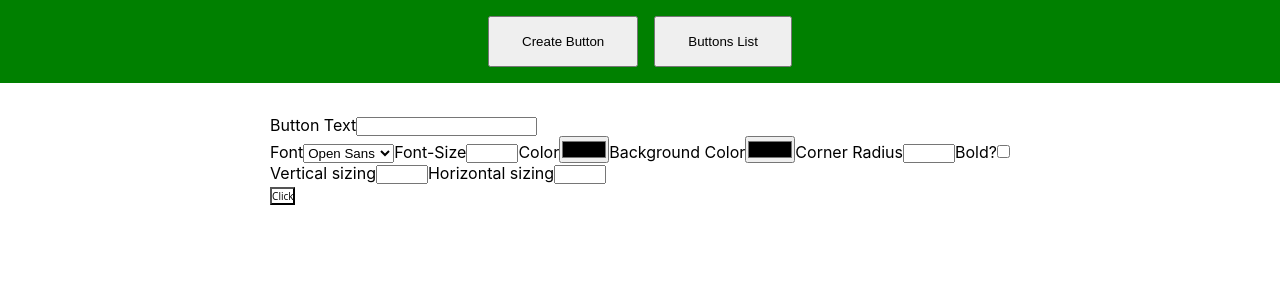
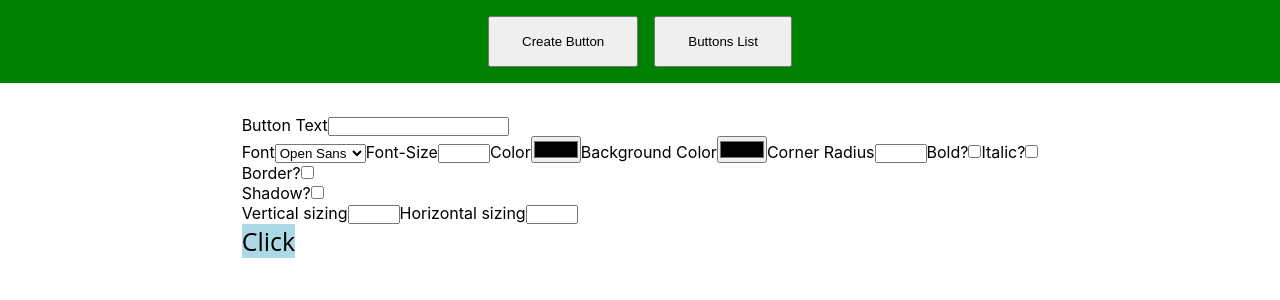
Before and after one commit to Antonimason/Crazy-buttons, a React (Create React App) app: page / in a window 1280 px wide. Shown: the top 300 px of the page. Built offline with nearby package versions, Linux system fonts and the light colour scheme.

Commit message:
bold,italic,border,shadowe have been added

```diff
--- a/src/Layouts/BuildButton.jsx
+++ b/src/Layouts/BuildButton.jsx
@@ -1,6 +1,6 @@
 import React from 'react';
 import { useSelector, useDispatch } from 'react-redux';
-import { pYValue, pXValue, nameButton,fontsize,fontfamily,fontcolor,bgcolor,rad,isBold } from '../Redux/builtButton'
+import { pYValue, pXValue, nameButton,fontsize,fontfamily,fontcolor,bgcolor,rad,isBold,isItalic,isBorder,borderColor,borderSize } from '../Redux/builtButton'
 function BuildButton () {
 
     const dispatch = useDispatch();
@@ -20,11 +20,36 @@ function BuildButton () {
                     <option value="Monospace">Monospace</option>
                 </select></label>
 
-                <label>Font-Size<input name="fontsize" type="number" min='10' max='50' onChange={(e) =>{dispatch(fontsize(e.target.value))}}/></label>
+                <label>Font-Size<input name="fontsize" type="number" min='25' max='60' onChange={(e) =>{dispatch(fontsize(e.target.value))}}/></label>
                 <label>Color<input type="color" onChange={(e)=>{dispatch(fontcolor(e.target.value))}}/></label>
                 <label>Background Color<input type="color" onChange={(e)=>{dispatch(bgcolor(e.target.value))}}/></label>
                 <label>Corner Radius<input type="number" min="0" max="50" onChange={(e)=>{dispatch(rad(e.target.value))}}/></label>
-                <label>Bold?<input type="checkbox" onChange={(e)=>{dispatch(fontcolor(e.target.value))}}/></label>
+                <label>Bold?<input type="checkbox" onChange={(e)=>{e.target.checked ? dispatch(isBold(true)) : dispatch(isBold(false))}}/></label>
+                <label>Italic?<input type="checkbox" onChange={(e)=>{e.target.checked ? dispatch(isItalic(true)) : dispatch(isItalic(false))}}/></label>
+                <div>
+                    <label>Border?<input type="checkbox" onChange={(e)=>{e.target.checked ? dispatch(isBorder(true)) : dispatch(isBorder(false))}}/></label>
+                    <div style={list.onOffBorder ? {display: "flex"} : {display:"none"}}>
+                        <label>Border Color<input type="color" onChange={(e)=>{dispatch(borderColor(e.target.value))}}/></label>
+                        <label>Border Size<input  type="number" min='1' max='10' onChange={(e) =>{dispatch(borderSize(e.target.value))}}/></label>
+                    </div>
+                </div>
+                <div>
+                    <label>Shadow?<input type="checkbox" onChange={(e)=>{e.target.checked ? dispatch(isBorder(true)) : dispatch(isBorder(false))}}/></label>
+                    <div style={list.onOffBorder ? {display: "flex"} : {display:"none"}}>
+                        <label>Shadow Color<input type="color" onChange={(e)=>{dispatch(borderColor(e.target.value))}}/></label>
+                        <label>Shadow Size<input  type="number" min='1' max='10' onChange={(e) =>{dispatch(borderSize(e.target.value))}}/></label>
+                        <label>Orientation:<select onChange={(e) => {dispatch(fontfamily(e.target.value))}}>
+                            <option value="north">North</option>
+                            <option value="Calibri">South</option>
+                            <option value="Ubuntu">East</option>
+                            <option value="Roboto">West</option>
+                            <option value="Monospace">North-East</option>
+                            <option value="Monospace">North-West</option>
+                            <option value="Monospace">South-East</option>
+                            <option value="Monospace">South-West</option>
+                        </select></label>
+                    </div>
+                </div>
             </div>
             <div>
                 <label>Vertical sizing
@@ -42,7 +67,11 @@ function BuildButton () {
                             color:list.color,
                             backgroundColor:list.background,
                             borderRadius:list.radius,
-                            fontWeight:list.bold}}>{list.name}</button>
+                            fontWeight:list.bold,
+                            fontStyle:list.italic,
+                            border:list.borderSize,
+                            borderColor:list.borderColor}}
+                >{list.name}</button>
             </div>
         </div>
     )
--- a/src/Redux/builtButton.js
+++ b/src/Redux/builtButton.js
@@ -6,12 +6,16 @@ export const builtButton = createSlice({
         list:{
             name:"Click",
             family: "Open Sans",
-            size:"10px",
+            size:"25px",
             padding:["0px","0px"],
             color:"black",
-            background:"white",
+            background:"lightblue",
             radius:"none",
             bold:"normal",
+            italic:"normal",
+            onOffBorder: false,
+            borderColor: "black",
+            borderSize: "none"
         }, //a list which it will be changed
     },
     reducers:{
@@ -40,10 +44,22 @@ export const builtButton = createSlice({
             state.list.radius = `${action.payload}px`;
         },
         isBold: (state,action) => {
-            state.list.bold = action.payload;
+            action.payload === true ? state.list.bold = "bold" : state.list.bold = "normal";
+        },
+        isItalic: (state,action) => {
+            action.payload === true ? state.list.italic = "italic" : state.list.italic = "normal";
+        },
+        isBorder: (state,action) => {
+            action.payload === true ? state.list.onOffBorder = true : state.list.onOffBorder = false; state.list.borderSize="none";
+        },
+        borderColor: (state,action) => {
+            state.list.borderColor = action.payload;
+        },
+        borderSize: (state,action) => {
+            state.list.borderSize = `${action.payload}px solid`;
         }
     },
 });
-export const {pYValue,pXValue,nameButton,fontsize,fontfamily,fontcolor,bgcolor,rad,isBold} = builtButton.actions;
+export const {pYValue,pXValue,nameButton,fontsize,fontfamily,fontcolor,bgcolor,rad,isBold,isItalic,isBorder,borderColor,borderSize} = builtButton.actions;
 
 export default builtButton.reducer;
```
